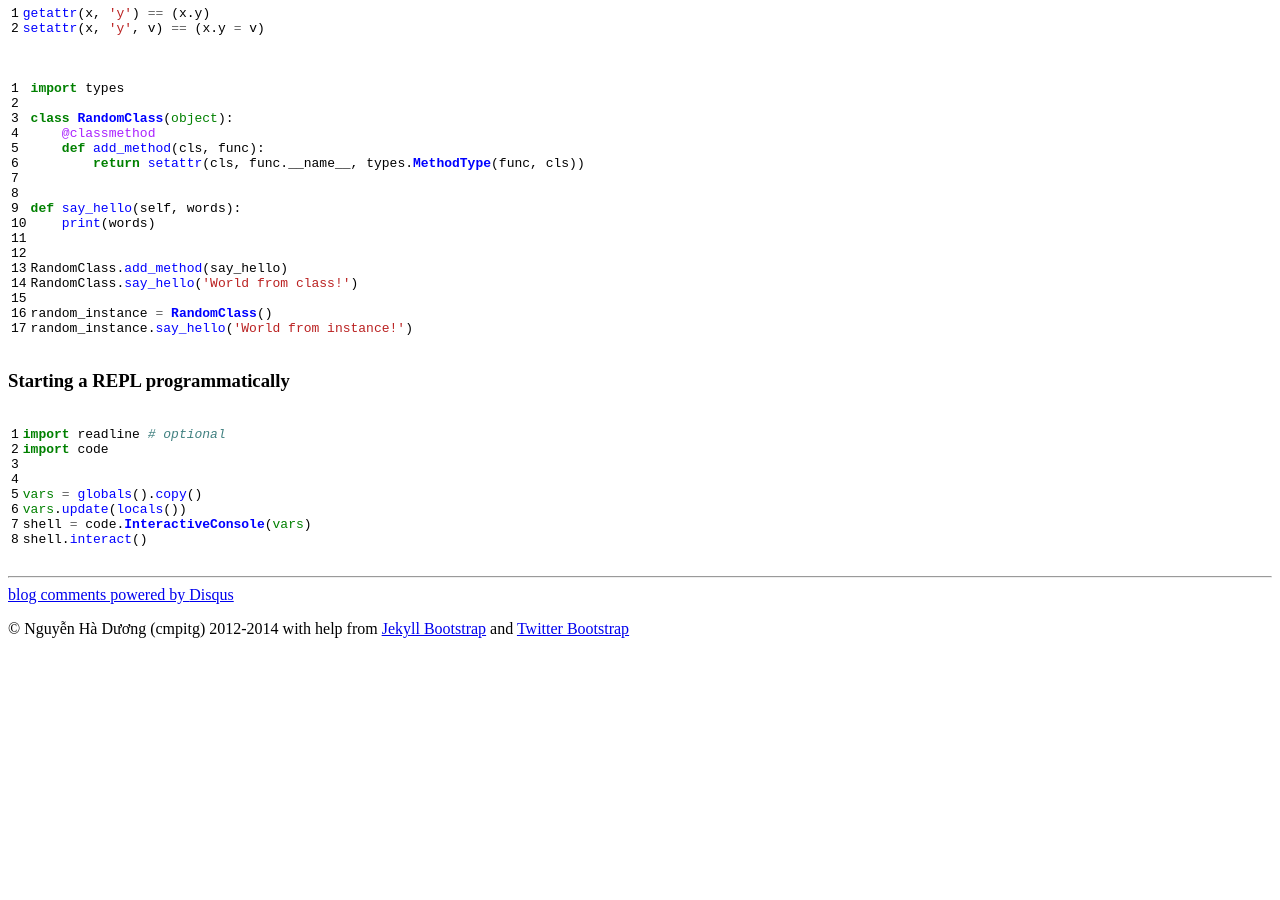
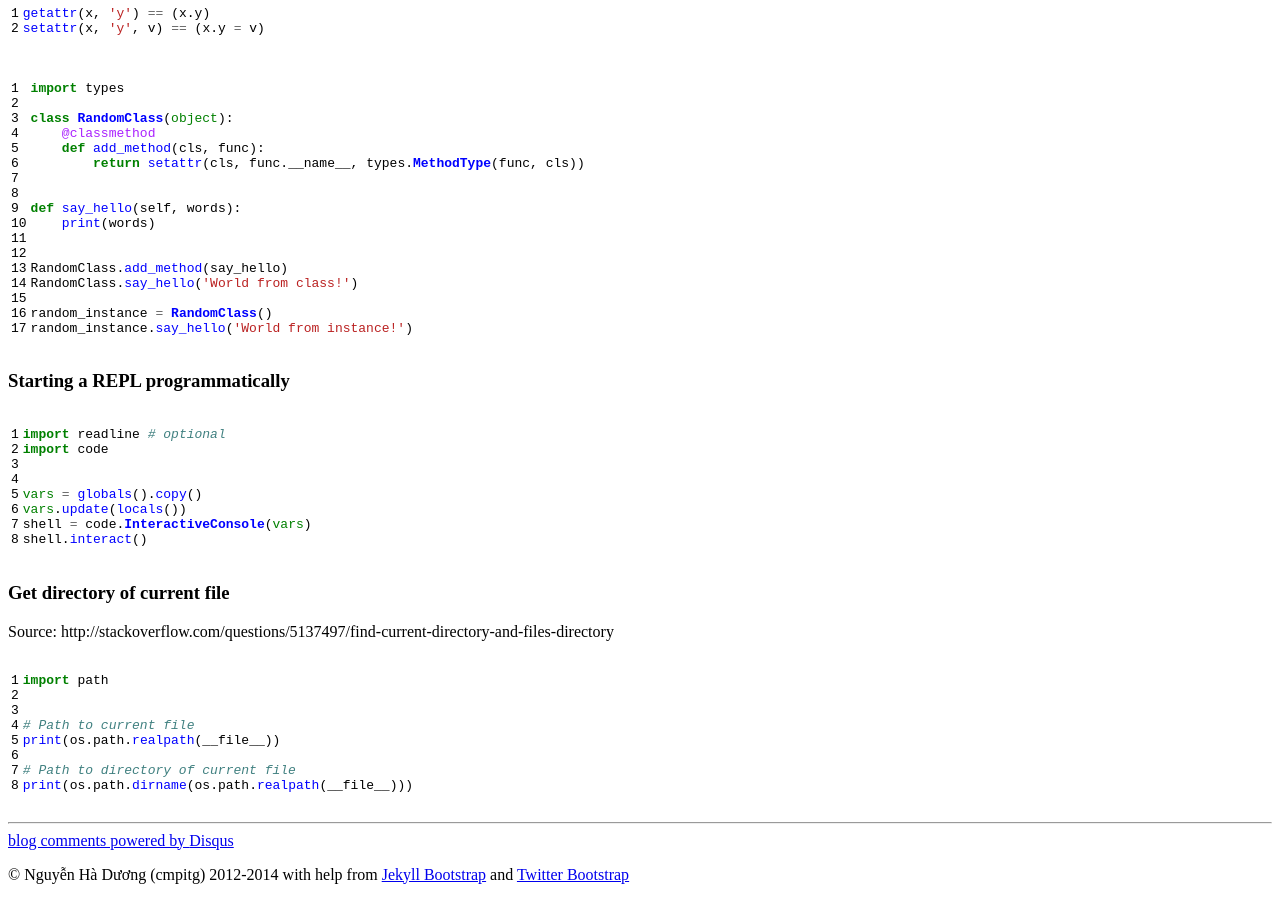
Before and after one commit to cmpitg/cmpitg.github.com, a Jekyll site: the page built from guides/python.md, in a window 1280 px wide and 900 px high, scrolled down 5875 px. Built offline with Jekyll 4.4.1, drawn with Linux system fonts in a browser that asks for light colours; a script that is not in the unit is left out; comment, search, counter and statistics services are not loaded; before the commit the page ends 6529 px from its top, so only the background shows below that; some of the changed text lies outside the part shown.

Commit message:
Update Python guide

````diff
--- a/guides/python.md
+++ b/guides/python.md
@@ -285,3 +285,19 @@ vars.update(locals())
 shell = code.InteractiveConsole(vars)
 shell.interact()
 ```
+
+### Get directory of current file ###
+
+Source:
+http://stackoverflow.com/questions/5137497/find-current-directory-and-files-directory
+
+```python
+import path
+
+
+# Path to current file
+print(os.path.realpath(__file__))
+
+# Path to directory of current file
+print(os.path.dirname(os.path.realpath(__file__)))
+```
````
Also changed, not shown: other parts of guides/python.md (+1 -1 lines).
